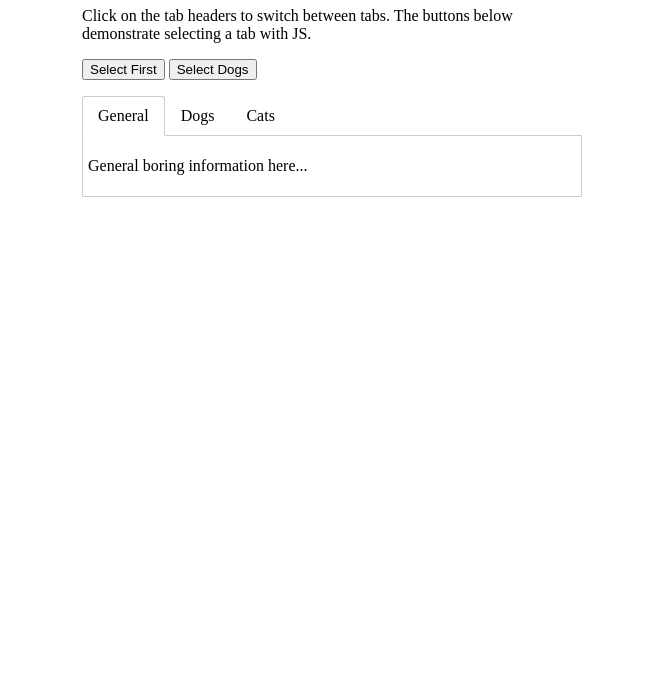
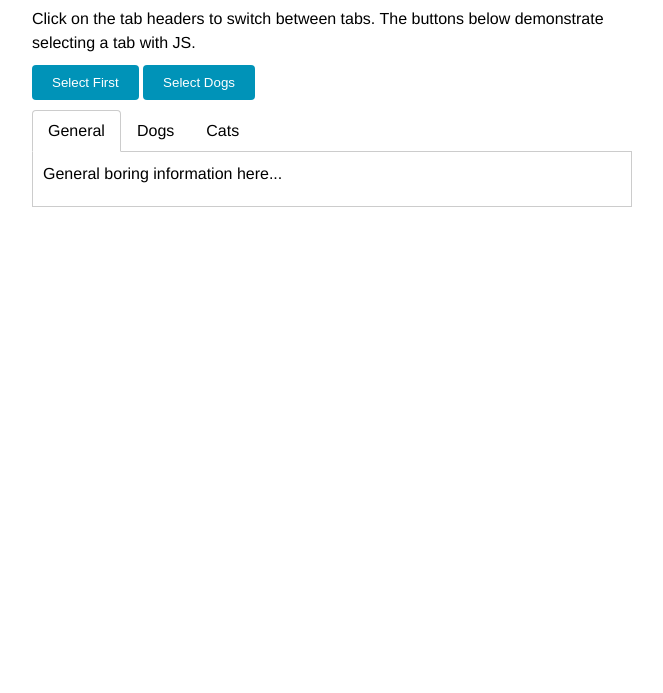
Before and after one commit to conradz/hut-tabs, a plain HTML site: page index.html in a window 1280 px wide. Shown: the part 107-800 px from the top of the page, without its empty margins (308-971 px from the left). Drawn offline with Linux system fonts and the light colour scheme.

Commit message:
Update example

```diff
--- /dev/null
+++ b/example.css
@@ -0,0 +1,231 @@
+/*
+ * Default base settings
+ * Many of these settings are from Bootstrap (https://github.com/twbs/bootstrap)
+ */
+
+:root {
+  /* Font settings for body */
+  var-font-family-base: "Helvetica Neue", Helvetica, Arial, sans-serif;
+  var-font-size-base: 16px;
+  var-line-height-base: 1.5;
+  /* Font settings for headings */
+  var-font-family-heading: "Helvetica Neue", Helvetica, Arial, sans-serif;
+  var-line-height-heading: 1.2;
+  var-font-weight-heading: 500;
+  var-font-size-h1: 2.6em;
+  var-font-size-h2: 2.15em;
+  var-font-size-h3: 1.70em;
+  var-font-size-h4: 1.25em;
+  var-font-size-h5: 1em;
+  var-font-size-h6: 0.85em;
+  /* Color for <hr> element */
+  var-hr-color: #CCC;
+  var-button-padding: 10px 20px;
+  var-button-radius: 4px;
+  var-button-text-color: #FFF;
+  var-button-color-default: #0093B8;
+  var-button-color-hover: #0FC3F0;
+  var-button-color-active: #007A99;
+  var-button-transition-time: 0.3s;
+}
+
+/* Basic layout styles */
+
+*,
+*:before,
+*:after {
+  -webkit-box-sizing: border-box;
+  -moz-box-sizing: border-box;
+  box-sizing: border-box;
+}
+
+/* Root and body element fill whole window and have no margin */
+
+html,
+body {
+  width: 100%;
+  height: 100%;
+  margin: 0;
+  padding: 0;
+}
+
+/* Enable scroll on body element */
+
+body {
+  overflow: auto;
+}
+
+/* Element definitions for HTML5 elements, taken from normalize.css */
+
+article,
+aside,
+details,
+figcaption,
+figure,
+footer,
+header,
+hgroup,
+main,
+nav,
+section,
+summary {
+  display: block;
+}
+
+audio,
+canvas,
+video {
+  display: inline-block;
+}
+
+/* Fonts and other typographical settings */
+
+html {
+  font-family: "Helvetica Neue", Helvetica, Arial, sans-serif;
+  font-size: 16px;
+  line-height: 1.5;
+}
+
+h1,
+h2,
+h3,
+h4,
+h5,
+h6 {
+  font-family: "Helvetica Neue", Helvetica, Arial, sans-serif;
+  font-weight: 500;
+  line-height: 1.2;
+  margin: 20px 0 10px 0;
+}
+
+h1 {
+  font-size: 2.6em;
+}
+
+h2 {
+  font-size: 2.15em;
+}
+
+h3 {
+  font-size: 1.70em;
+}
+
+h4 {
+  font-size: 1.25em;
+}
+
+h5 {
+  font-size: 1em;
+}
+
+h6 {
+  font-size: 0.85em;
+}
+
+p {
+  margin: 0 0 10px 0;
+}
+
+hr {
+  border: 0;
+  border-top: 1px solid #CCC;
+  height: 0;
+}
+
+/* Basic list styles */
+
+ul,
+ol {
+  margin: 0;
+  padding: 0 0 0 40px;
+}
+
+button {
+  border: none;
+  border-radius: 4px;
+  padding: 10px 20px;
+  color: #FFF;
+  background-color: #0093B8;
+  transition: background-color 0.3s;
+}
+
+button:hover {
+  background-color: #0FC3F0;
+}
+
+button:active {
+  background-color: #007A99;
+}
+
+:root {
+  var-tabs-border-color: #CCC;
+  var-tabs-header-padding: 8px 15px;
+  var-tabs-header-radius: 4px;
+  var-tabs-content-padding: 10px;
+  var-tabs-fade-out-time: 0.3s;
+  var-tabs-fade-in-time: 0.4s;
+}
+
+.hut-tabs .tabs-section {
+  /* Hide content until it is selected */
+  display: none;
+  padding: 10px;
+  /* Border around content, excluding top */
+  border: 1px solid #CCC;
+  border-top: none;
+}
+
+.hut-tabs .tabs-section.tabs-selected {
+  display: block;
+}
+
+.hut-tabs .tabs-list {
+  list-style: none;
+  margin: 0;
+  padding: 0;
+  border-bottom: 1px solid #CCC;
+}
+
+.hut-tabs .tabs-list li {
+  float: left;
+  margin: 0 0 -1px 0;
+  padding: 8px 15px;
+  border: 1px solid transparent;
+  border-radius: 4px 4px 0 0;
+  border-bottom-color: #CCC;
+  cursor: pointer;
+}
+
+.hut-tabs .tabs-list li.tabs-selected {
+  border-color: #CCC;
+  /* Clear border beneath the tab */
+  border-bottom-color: #FFF;
+  cursor: default;
+}
+
+/* Clear the tabs list without using overflow: hidden */
+
+.hut-tabs .tabs-list:before,
+.hut-tabs .tabs-list:after {
+  content: "";
+  display: table;
+}
+
+.hut-tabs .tabs-list:after {
+  clear: both;
+}
+
+.container {
+  margin: 0 auto;
+  padding-bottom: 10px;
+  max-width: 600px;
+  overflow: hidden;
+}
+
+#my-accordion {
+  max-width: 300px;
+}
+
+img {
+  width: 100%;
+}
--- a/index.html
+++ b/index.html
@@ -2,12 +2,12 @@
 <html>
     <head>
         <meta charset="utf-8">
-        <meta name="viewport" content="width=device-width">
-        <title>hut-tabs</title>
-        <link rel="stylesheet" href="style.css">
+        <meta name="viewport" content="width=device-width, initial-scale=1">
+        <title>HUT Modal</title>
+        <link rel="stylesheet" href="example.css">
     </head>
     <body>
-        <div class="content">
+        <div class="container">
             <header>
                 <h1>Tabs Example</h1>
             </header>
@@ -52,6 +52,6 @@
             </div>
         </div>
 
-        <script src="script.js"></script>
+        <script src="example.js"></script>
     </body>
 </html>
--- a/style.css
+++ /dev/null
@@ -1,75 +0,0 @@
-.hut-tabs .tabs-list {
-    list-style: none;
-    margin: 0;
-    padding: 0;
-
-    border-bottom: 1px solid #CCC;
-}
-
-.hut-tabs .tabs-list li {
-    float: left;
-    margin: 0 0 -1px 0;
-    padding: 10px 15px;
-
-    border: 1px solid transparent;
-    border-radius: 3px 3px 0 0;
-
-    border-bottom-color: #CCC;
-
-    cursor: pointer;
-}
-
-.hut-tabs .tabs-list li.tabs-selected {
-    border-color: #CCC;
-    border-bottom-color: #FFF;
-
-    cursor: default;
-}
-
-/* Clearfix */
-.hut-tabs .tabs-list:before,.hut-tabs
-.tabs-list:after {
-    content: "";
-    display: table;
-}
-.hut-tabs .tabs-list:after {
-    clear:both;
-}
-
-.hut-tabs .tabs-section {
-    display: none;
-
-    padding: 5px;
-    border: 1px solid #CCC;
-    border-top: none;
-}
-
-.hut-tabs .tabs-section.tabs-selected {
-    display: block;
-}
-
-html, body {
-    width: 100%;
-    height: 100%;
-    margin: 0;
-    padding: 0;
-}
-
-body {
-    -webkit-box-sizing: border-box;
-    -moz-box-sizing: border-box;
-    box-sizing: border-box;
-
-    overflow: auto;
-    padding: 0 10px;
-}
-
-.content {
-    overflow: hidden;
-    max-width: 500px;
-    margin: 0 auto;
-}
-
-img {
-    width: 100%;
-}
```
Also changed, not shown: example.js. Lines whose indentation alone changed are shown as unchanged.
